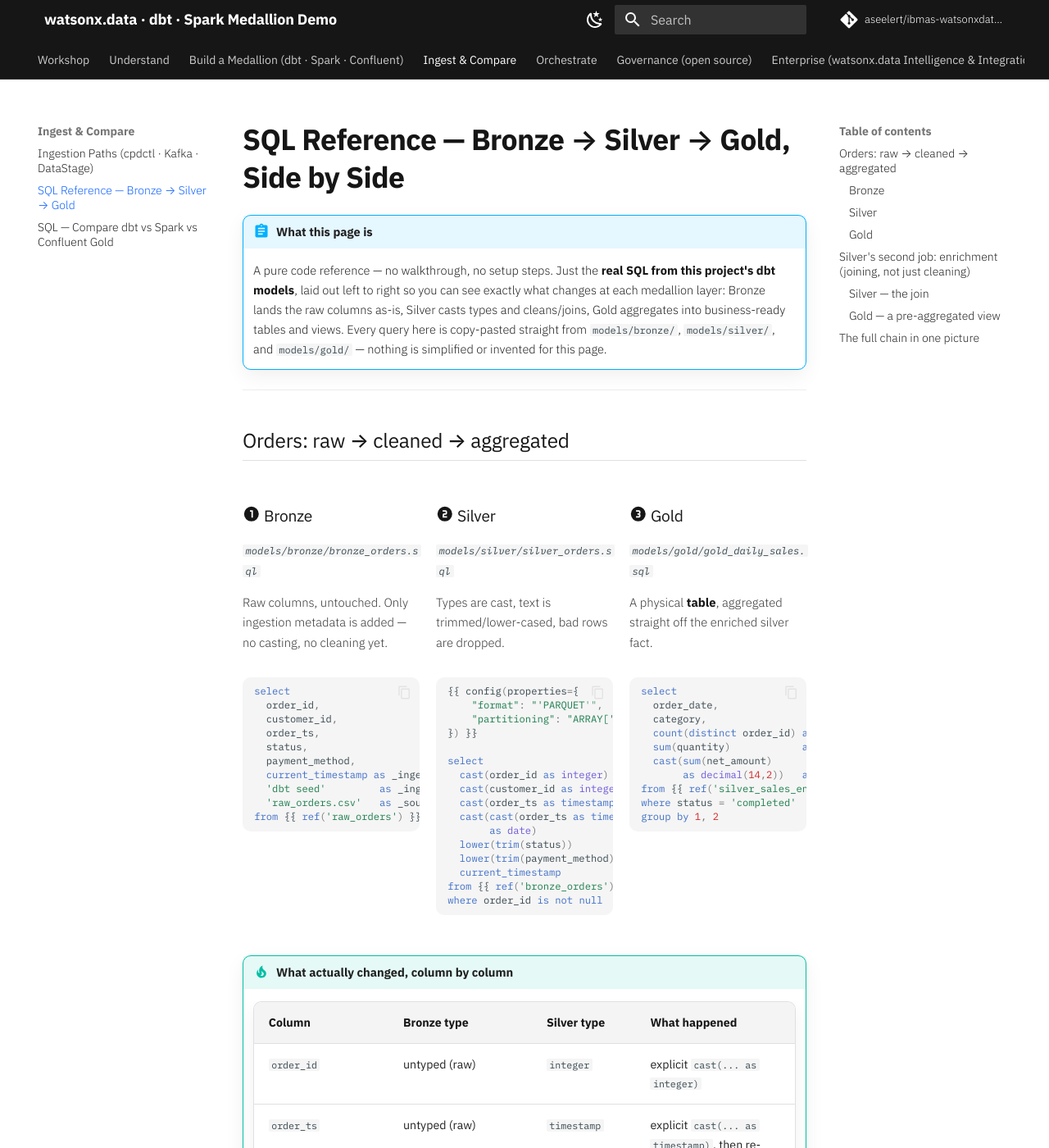
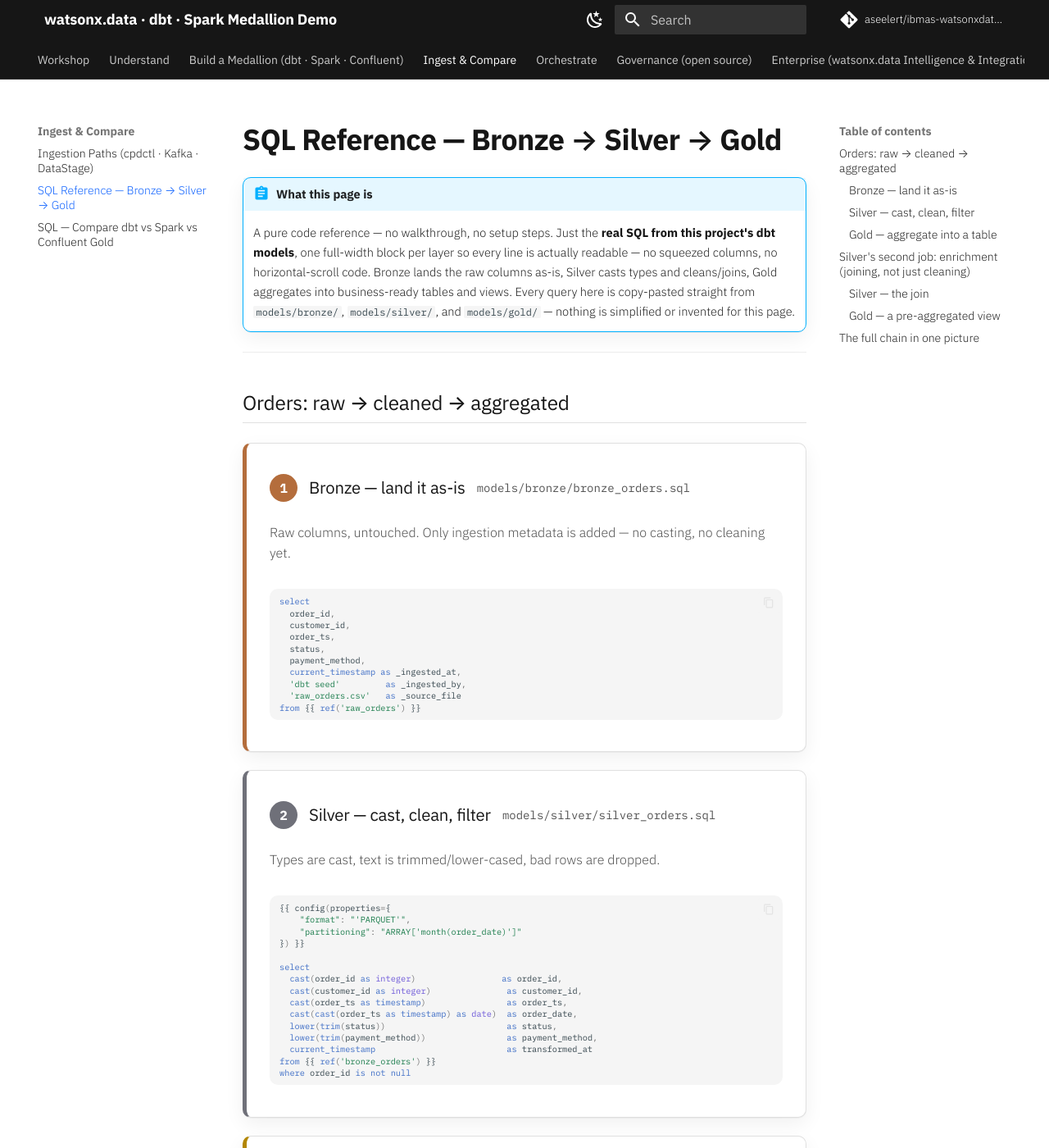
Before and after one commit to aseelert/ibmas-watsonxdata-dbt, an MkDocs documentation site: the page built from docs/sql-medallion-reference.md, in a window 1280 px wide and 1400 px high. Shown: the whole window at 82% size. Built offline with MkDocs 1.6.1 and Material for MkDocs 9.7.7, drawn with Linux system fonts in a browser that asks for light colours; comment, search, counter and statistics services are not loaded; some of the changed text lies outside the part shown.

Commit message:
docs: redesign SQL reference as full-width cards, not cramped 3-col grid
The 3-column grid squeezed real SQL (60-90 char lines) into ~300px
columns, forcing constant horizontal scrolling to read anything. Replaced
with full-width stacked cards (colored left border per bronze/silver/gold
layer, matching the site's existing layer color convention), numbered
badges preserve the step order, and code renders at a comfortably larger
size now that it isn't fighting for column width.

Co-Authored-By: Claude Sonnet 5 <noreply@anthropic.com>

````diff
--- a/docs/assets/stylesheets/extra.css
+++ b/docs/assets/stylesheets/extra.css
@@ -494,25 +494,69 @@ table.lineage .new { color: var(--green); font-weight: 500; }
   .mermaid-zoom-overlay { animation: none; }
 }
 
-/* ---- Fixed 3-column code grid (Bronze / Silver / Gold, left to right) --
-   Material's default .grid sizes columns from content (minmax(16rem,1fr)),
-   so wide code blocks collapse it to 2-per-row. Force exactly 3 equal
-   columns instead; each column's own code block scrolls horizontally if a
-   SQL line is longer than the column, rather than stealing width from its
-   neighbors. */
-.sql-grid-3 {
-  display: grid;
-  grid-template-columns: repeat(3, minmax(0, 1fr));
-  gap: 1rem;
-  margin: 1.1rem 0 1.7rem;
+/* ---- Full-width SQL layer cards (Bronze -> Silver -> Gold reference) ----
+   A 3-across grid squeezed real SQL (60-90 char lines) into ~300px columns,
+   forcing constant horizontal scrolling — unreadable. Stack full-width cards
+   instead: every code block gets the whole content column, no cramped
+   columns, no cut-off lines. Order (top-to-bottom) + numbered badges convey
+   the same left-to-right pipeline story. */
+.sql-stack {
+  display: flex;
+  flex-direction: column;
+  gap: 1.1rem;
+  margin: 1.2rem 0 1.8rem;
 }
-.sql-grid-3 .highlight,
-.sql-grid-3 pre {
-  overflow-x: auto;
+
+.sql-step {
+  border: 1px solid var(--line);
+  border-left: 5px solid var(--line);
+  border-radius: var(--radius);
+  background: var(--surface);
+  box-shadow: var(--shadow);
+  padding: 1.1rem 1.4rem 1.3rem;
 }
-@media (max-width: 900px) {
-  .sql-grid-3 { grid-template-columns: 1fr; }
+.sql-step.bronze { border-left-color: var(--bronze); }
+.sql-step.silver { border-left-color: var(--silver); }
+.sql-step.gold   { border-left-color: var(--gold); }
+
+.sql-step-head {
+  display: flex;
+  align-items: center;
+  gap: 0.7rem;
+  flex-wrap: wrap;
+  margin-bottom: 0.5rem;
 }
+.sql-step-head .step-badge {
+  flex: none;
+  display: inline-flex;
+  align-items: center;
+  justify-content: center;
+  width: 1.7rem;
+  height: 1.7rem;
+  border-radius: 50%;
+  font-weight: 700;
+  font-size: 0.8rem;
+  color: #fff;
+  background: var(--line);
+}
+.sql-step.bronze .step-badge { background: var(--bronze); }
+.sql-step.silver .step-badge { background: var(--silver); }
+.sql-step.gold   .step-badge { background: var(--gold); color: #1a1400; }
+
+.sql-step-head h3 { margin: 0; font-size: 1.02rem; }
+.sql-step-head .file-path {
+  font-size: 0.7rem;
+  color: var(--muted);
+  font-family: "IBM Plex Mono", monospace;
+}
+
+.sql-step > p { margin: 0.2rem 0 0.9rem; color: var(--muted); font-size: 0.8rem; line-height: 1.6; }
+
+/* Code gets full width now, so bump it back up to a comfortably readable size. */
+.sql-step .highlight,
+.sql-step pre { font-size: 0.92em; }
+.sql-step .highlight,
+.sql-step .md-typeset pre { overflow-x: auto; }
 
 /* ---- Section intro lede -------------------------------------------- */
 .lede {
--- a/docs/sql-medallion-reference.md
+++ b/docs/sql-medallion-reference.md
@@ -1,23 +1,25 @@
-# SQL Reference — Bronze → Silver → Gold, Side by Side
+# SQL Reference — Bronze → Silver → Gold
 
 !!! abstract "What this page is"
     A pure code reference — no walkthrough, no setup steps. Just the **real SQL from this
-    project's dbt models**, laid out left to right so you can see exactly what changes at each
-    medallion layer: Bronze lands the raw columns as-is, Silver casts types and cleans/joins,
-    Gold aggregates into business-ready tables and views. Every query here is copy-pasted
-    straight from `models/bronze/`, `models/silver/`, and `models/gold/` — nothing is simplified
-    or invented for this page.
+    project's dbt models**, one full-width block per layer so every line is actually readable —
+    no squeezed columns, no horizontal-scroll code. Bronze lands the raw columns as-is, Silver
+    casts types and cleans/joins, Gold aggregates into business-ready tables and views. Every
+    query here is copy-pasted straight from `models/bronze/`, `models/silver/`, and
+    `models/gold/` — nothing is simplified or invented for this page.
 
 ---
 
 ## Orders: raw → cleaned → aggregated
 
-<div class="sql-grid-3" markdown>
+<div class="sql-stack" markdown>
 
-<div markdown>
-
-### :material-numeric-1-circle: Bronze
-*`models/bronze/bronze_orders.sql`*
+<div class="sql-step bronze" markdown>
+<div class="sql-step-head" markdown>
+<span class="step-badge">1</span>
+<h3>Bronze — land it as-is</h3>
+<span class="file-path">models/bronze/bronze_orders.sql</span>
+</div>
 
 Raw columns, untouched. Only ingestion metadata is added — no casting, no cleaning yet.
 
@@ -33,13 +35,14 @@ select
   'raw_orders.csv'   as _source_file
 from {{ ref('raw_orders') }}
 ```
-
 </div>
 
-<div markdown>
-
-### :material-numeric-2-circle: Silver
-*`models/silver/silver_orders.sql`*
+<div class="sql-step silver" markdown>
+<div class="sql-step-head" markdown>
+<span class="step-badge">2</span>
+<h3>Silver — cast, clean, filter</h3>
+<span class="file-path">models/silver/silver_orders.sql</span>
+</div>
 
 Types are cast, text is trimmed/lower-cased, bad rows are dropped.
 
@@ -50,24 +53,24 @@ Types are cast, text is trimmed/lower-cased, bad rows are dropped.
 }) }}
 
 select
-  cast(order_id as integer)    as order_id,
-  cast(customer_id as integer) as customer_id,
-  cast(order_ts as timestamp)  as order_ts,
-  cast(cast(order_ts as timestamp)
-       as date)                as order_date,
-  lower(trim(status))          as status,
-  lower(trim(payment_method))  as payment_method,
-  current_timestamp            as transformed_at
+  cast(order_id as integer)                 as order_id,
+  cast(customer_id as integer)               as customer_id,
+  cast(order_ts as timestamp)                as order_ts,
+  cast(cast(order_ts as timestamp) as date)  as order_date,
+  lower(trim(status))                        as status,
+  lower(trim(payment_method))                as payment_method,
+  current_timestamp                          as transformed_at
 from {{ ref('bronze_orders') }}
 where order_id is not null
 ```
-
 </div>
 
-<div markdown>
-
-### :material-numeric-3-circle: Gold
-*`models/gold/gold_daily_sales.sql`*
+<div class="sql-step gold" markdown>
+<div class="sql-step-head" markdown>
+<span class="step-badge">3</span>
+<h3>Gold — aggregate into a table</h3>
+<span class="file-path">models/gold/gold_daily_sales.sql</span>
+</div>
 
 A physical **table**, aggregated straight off the enriched silver fact.
 
@@ -75,15 +78,13 @@ A physical **table**, aggregated straight off the enriched silver fact.
 select
   order_date,
   category,
-  count(distinct order_id) as order_count,
-  sum(quantity)            as units_sold,
-  cast(sum(net_amount)
-       as decimal(14,2))   as net_revenue
+  count(distinct order_id)                as order_count,
+  sum(quantity)                            as units_sold,
+  cast(sum(net_amount) as decimal(14,2))   as net_revenue
 from {{ ref('silver_sales_enriched') }}
 where status = 'completed'
 group by 1, 2
 ```
-
 </div>
 
 </div>
@@ -104,12 +105,14 @@ group by 1, 2
 Cleaning one table isn't the whole story — Silver also **joins** the four cleaned entities into one
 row-per-order-line fact that Gold reads from. This is the "enriched" step:
 
-<div class="grid" markdown>
+<div class="sql-stack" markdown>
 
-<div markdown>
-
-### :material-set-merge: Silver — the join
-*`models/silver/silver_sales_enriched.sql`*
+<div class="sql-step silver" markdown>
+<div class="sql-step-head" markdown>
+<span class="step-badge">:material-set-merge:</span>
+<h3>Silver — the join</h3>
+<span class="file-path">models/silver/silver_sales_enriched.sql</span>
+</div>
 
 Four already-cleaned Silver tables are joined into one analytics-ready fact — this is what
 "enriched" means: not just clean, but carrying context from other tables (customer country,
@@ -121,32 +124,28 @@ select
   oi.order_id,
   o.order_date,
   o.status,
-  c.country                 as customer_country,
+  c.country                                                    as customer_country,
   p.product_name,
   p.category,
   oi.quantity,
   p.unit_price,
   oi.discount_pct,
-  cast(oi.quantity * p.unit_price
-       as decimal(14,2))    as gross_amount,
-  cast(oi.quantity * p.unit_price
-       * (1 - oi.discount_pct)
-       as decimal(14,2))    as net_amount
+  cast(oi.quantity * p.unit_price as decimal(14,2))            as gross_amount,
+  cast(oi.quantity * p.unit_price * (1 - oi.discount_pct)
+       as decimal(14,2))                                       as net_amount
 from {{ ref('silver_order_items') }} oi
-join {{ ref('silver_orders') }}    o
-  on oi.order_id = o.order_id
-join {{ ref('silver_products') }}  p
-  on oi.product_id = p.product_id
-join {{ ref('silver_customers') }} c
-  on o.customer_id = c.customer_id
+join {{ ref('silver_orders') }}    o  on oi.order_id   = o.order_id
+join {{ ref('silver_products') }}  p  on oi.product_id = p.product_id
+join {{ ref('silver_customers') }} c  on o.customer_id = c.customer_id
 ```
-
 </div>
 
-<div markdown>
-
-### :material-view-grid: Gold — a pre-aggregated view
-*`models/gold/gold_category_performance.sql`*
+<div class="sql-step gold" markdown>
+<div class="sql-step-head" markdown>
+<span class="step-badge">:material-view-grid:</span>
+<h3>Gold — a pre-aggregated view</h3>
+<span class="file-path">models/gold/gold_category_performance.sql</span>
+</div>
 
 Gold isn't always a fresh aggregation from scratch — this one is a **view** that rolls up the
 already-aggregated `gold_daily_sales` **table** above. Cheap to query, always up to date, no
@@ -157,17 +156,14 @@ extra storage.
 
 select
   category,
-  sum(order_count)         as total_orders,
-  sum(units_sold)          as total_units,
-  cast(sum(net_revenue)
-       as decimal(14,2))   as total_revenue,
-  cast(sum(net_revenue) /
-       nullif(sum(units_sold), 0)
-       as decimal(14,2))   as avg_revenue_per_unit
+  sum(order_count)                                             as total_orders,
+  sum(units_sold)                                               as total_units,
+  cast(sum(net_revenue) as decimal(14,2))                       as total_revenue,
+  cast(sum(net_revenue) / nullif(sum(units_sold), 0)
+       as decimal(14,2))                                        as avg_revenue_per_unit
 from {{ ref('gold_daily_sales') }}
 group by 1
 ```
-
 </div>
 
 </div>
````
